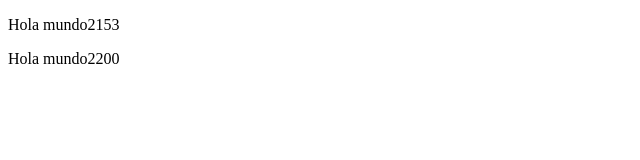
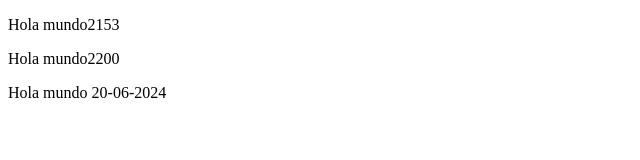
Before and after one commit to dmduarte14/test, a plain HTML site: page index.html in a window 1280 px wide. Shown: the whole page, without its empty margins (0-640 px from the left). Drawn offline with Linux system fonts and the light colour scheme.

Commit message:
comiteado 24-06/2024

```diff
--- a/index.html
+++ b/index.html
@@ -8,5 +8,6 @@
 <body>
     <p>Hola mundo2153</p>
     <p>Hola mundo2200</p>
+    <p>Hola mundo 20-06-2024</p>
 </body>
 </html>
```
